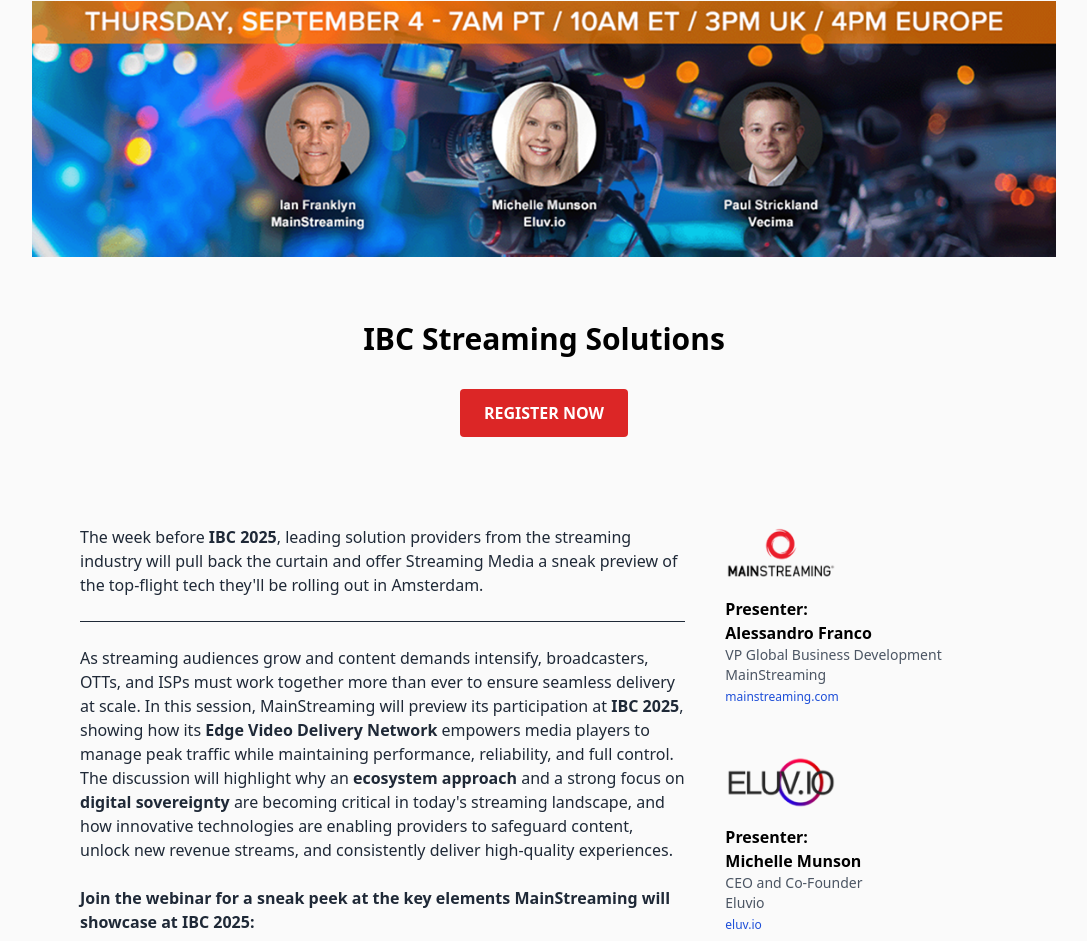
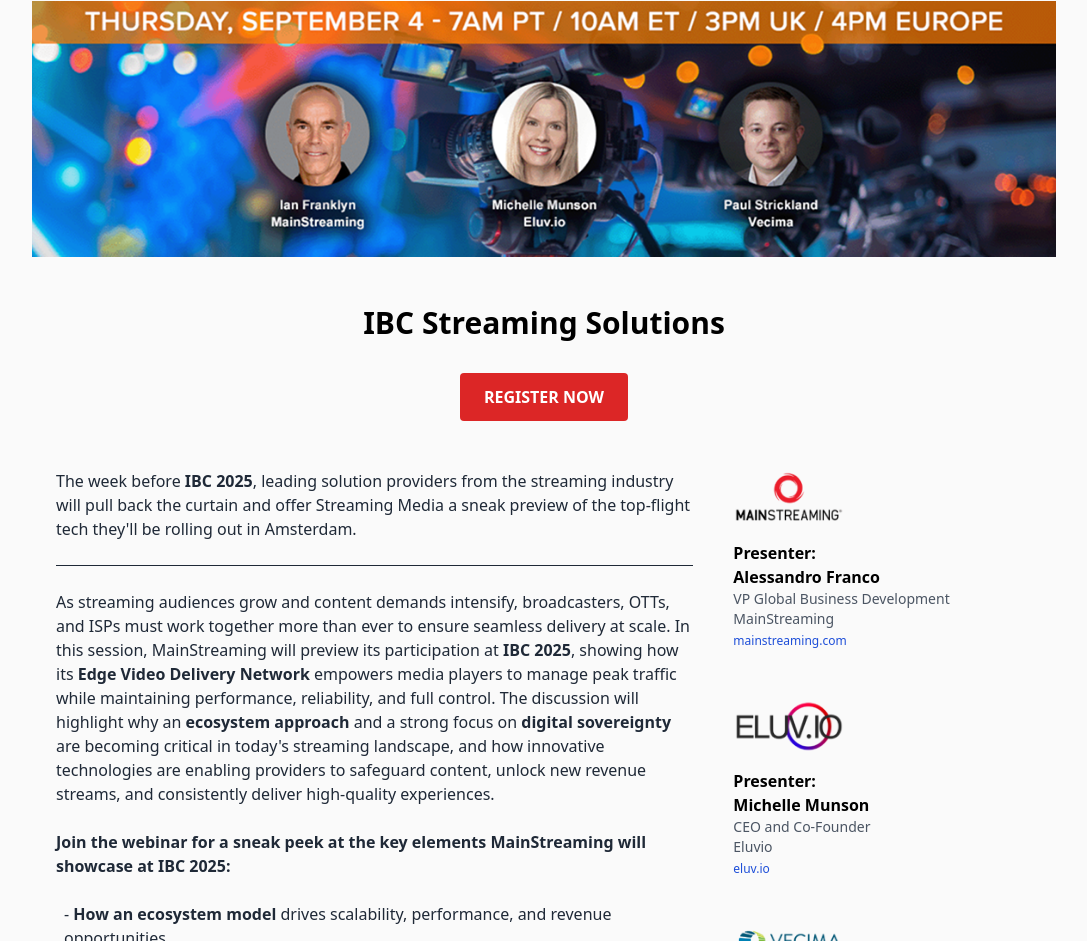
Before and after one commit to leadsbaton/IBC-Streaming-Solutions, a plain HTML site: page index.html in a window 1280 px wide. Shown: the part 159-1100 px from the top of the page, without its empty margins (96-1183 px from the left). Drawn offline with nearby package versions, Linux system fonts and the light colour scheme.

```diff
--- a/index.html
+++ b/index.html
@@ -21,7 +21,7 @@
   </div>
 
   <!-- Title + Register (only once, top center) -->
-  <div class="max-w-5xl mx-auto mt-6 p-6 md:p-10 text-center">
+  <div class="max-w-5xl mx-auto mt-6 p-6 md:p-6 text-center">
     <h1 class="text-2xl md:text-3xl font-semibold leading-snug">
       IBC Streaming Solutions
     </h1>
@@ -34,7 +34,7 @@
   </div>
 
   <!-- Main Grid -->
-  <div class="max-w-5xl mx-auto p-6 md:p-12 grid grid-cols-1 md:grid-cols-3 gap-10">
+  <div class="max-w-5xl mx-auto p-6 md:p-6 grid grid-cols-1 md:grid-cols-3 gap-10">
 
     <!-- Left: Content -->
     <div class="md:col-span-2 text-gray-800 space-y-6">
```
